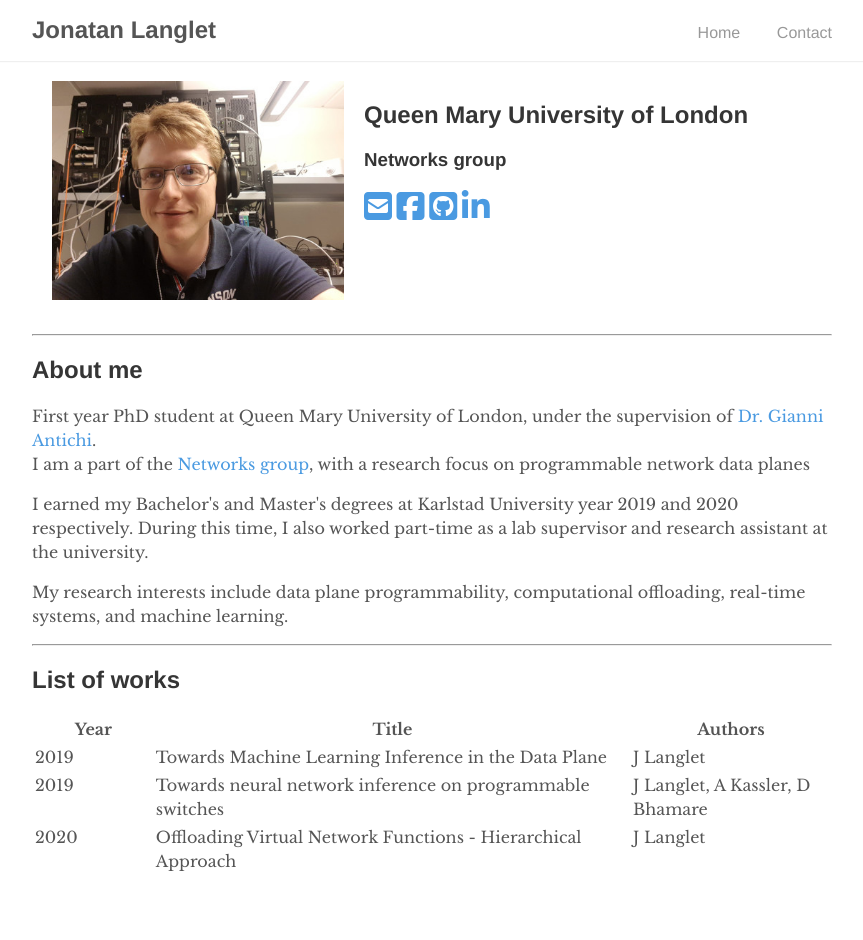
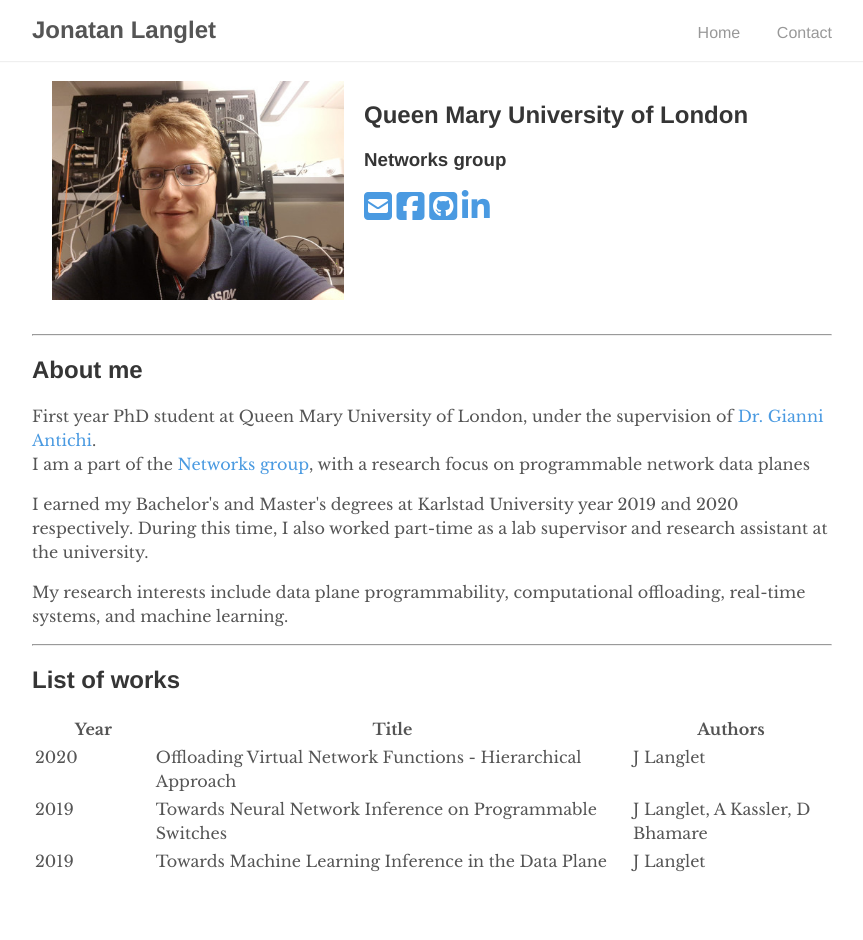
Before and after one commit to jonlanglet/jonlanglet.github.io, a Jekyll site: the page built from index.md, in a window 1280 px wide. Shown: the whole page, without its empty margins (208-1071 px from the left). Built offline with Jekyll 4.4.1, drawn with Linux system fonts in a browser that asks for light colours; nearby versions of some CDN libraries.

```diff
--- a/_data/publications.yml
+++ b/_data/publications.yml
@@ -1,17 +1,17 @@
 1:
-  title: 'Towards Machine Learning Inference in the Data Plane'
+  title: 'Offloading Virtual Network Functions - Hierarchical Approach'
   authors: 'J Langlet'
-  year: '2019'
+  year: '2020'
   url: 'google.com'
 
 2:
-  title: 'Towards neural network inference on programmable switches'
+  title: 'Towards Neural Network Inference on Programmable Switches'
   authors: 'J Langlet, A Kassler, D Bhamare'
   year: '2019'
   url: 'google.com'
 
 3:
-  title: 'Offloading Virtual Network Functions - Hierarchical Approach'
+  title: 'Towards Machine Learning Inference in the Data Plane'
   authors: 'J Langlet'
-  year: '2020'
+  year: '2019'
   url: 'google.com'
```
